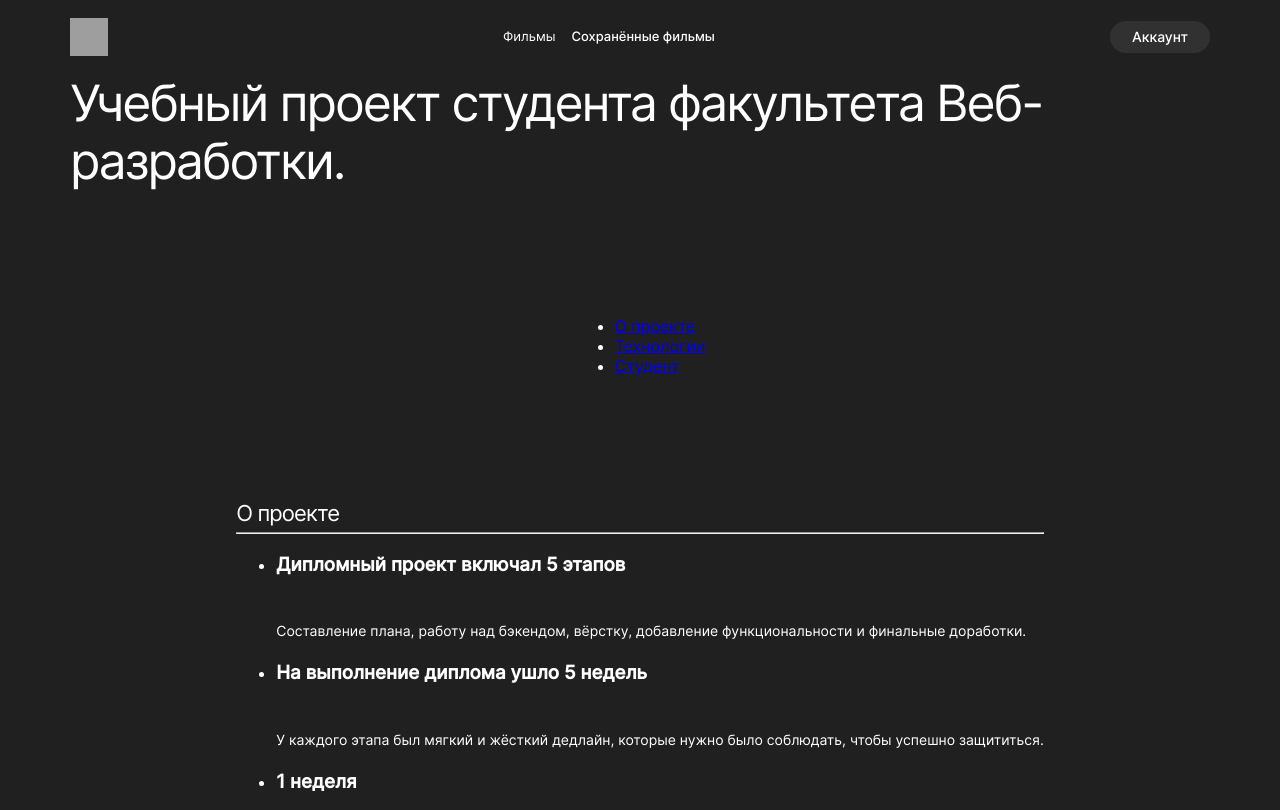
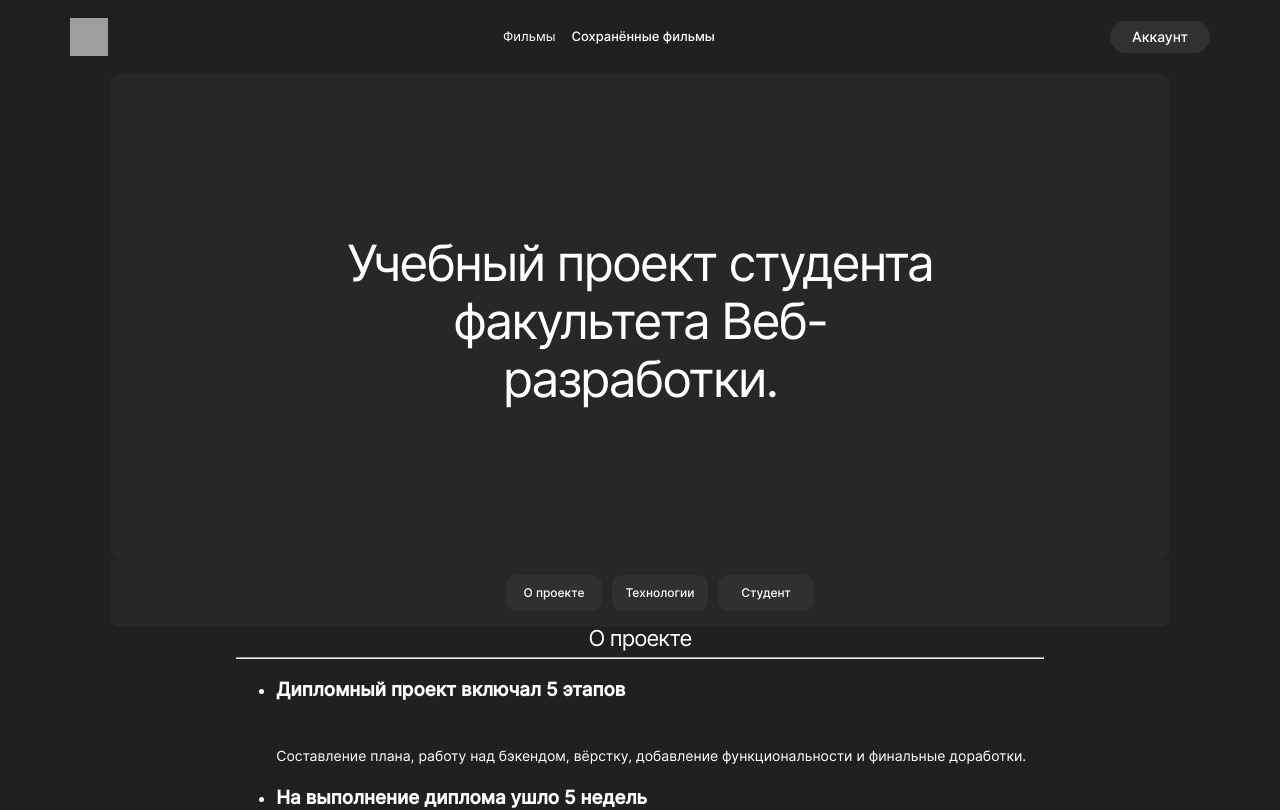
Before and after one commit to Yuliya-Lov/movies-explorer-frontend, a React (Create React App) app: page / in a window 1280 px wide. Shown: the top 810 px of the page. Built offline with nearby package versions, Linux system fonts and the light colour scheme; grey boxes are pictures that could not be loaded.

Commit message:
feat: navtab

```diff
--- a/src/components/Header/Header.css
+++ b/src/components/Header/Header.css
@@ -1,5 +1,5 @@
 .header {
-  max-width: 1280px;
+  max-width: 1140px;
   min-width: 300px;
   width: calc(100% - 140px);
   padding: 18px 0;
--- a/src/components/Main/Main.css
+++ b/src/components/Main/Main.css
@@ -5,5 +5,4 @@ width:calc(100% - 140px);
 display: flex;
 flex-direction: column;
 align-items: center;
-gap: 110px;
 }
--- a/src/components/NavTab/NavTab.css
+++ b/src/components/NavTab/NavTab.css
@@ -0,0 +1,39 @@
+.project-nav {
+  box-sizing: border-box;
+  max-width: 1200px;
+  width: calc(100% - 80px);
+  border-radius: 0 0 10px 10px;
+  background: #272727;
+
+}
+
+.project-nav__list {
+  display: flex;
+  justify-content: center;
+  gap: 10px;
+  align-items: center;
+}
+
+.project-nav__item {
+  display: block;
+  width: 96px;
+  min-height: 36px;
+  margin: 0;
+  padding: 0;
+  border-radius: 10px;
+  background: #303030;
+  display: flex;
+  align-items: center;
+  justify-content: center;
+}
+
+.project-nav__link {
+  margin: 0;
+  padding: 0;
+  color: #FFF;
+  text-decoration: none;
+  font-size: 12px;
+  font-style: normal;
+  font-weight: 500;
+  line-height: 1.33;
+}
--- a/src/components/NavTab/NavTab.js
+++ b/src/components/NavTab/NavTab.js
@@ -1,4 +1,5 @@
 import React from 'react';
+import './NavTab.css';
 
 function NavTab(props) {
   return (
--- a/src/components/Promo/Promo.css
+++ b/src/components/Promo/Promo.css
@@ -0,0 +1,8 @@
+.promo {
+  box-sizing: border-box;
+  padding: 160px 20% 151px 20%;
+  border-radius: 10px;
+  background: #272727;
+  max-width: 1200px;
+  width: calc( 100% - 80px);
+}
--- a/src/components/Promo/Promo.js
+++ b/src/components/Promo/Promo.js
@@ -1,7 +1,8 @@
 import React from 'react';
 import Title from '../Title/Title';
+import './Promo.css';
 
-function Promo(props) {
+function Promo() {
   return (
     <div className='promo'>
       <Title level={1} size='xl' text='Учебный проект студента факультета Веб-разработки.' />
--- a/src/components/Title/Title.css
+++ b/src/components/Title/Title.css
@@ -4,6 +4,7 @@
   color: #FFF;
   font-weight: 400;
   line-height: 1;
+  text-align: center;
 }
 
 .title_size_xl {
```
